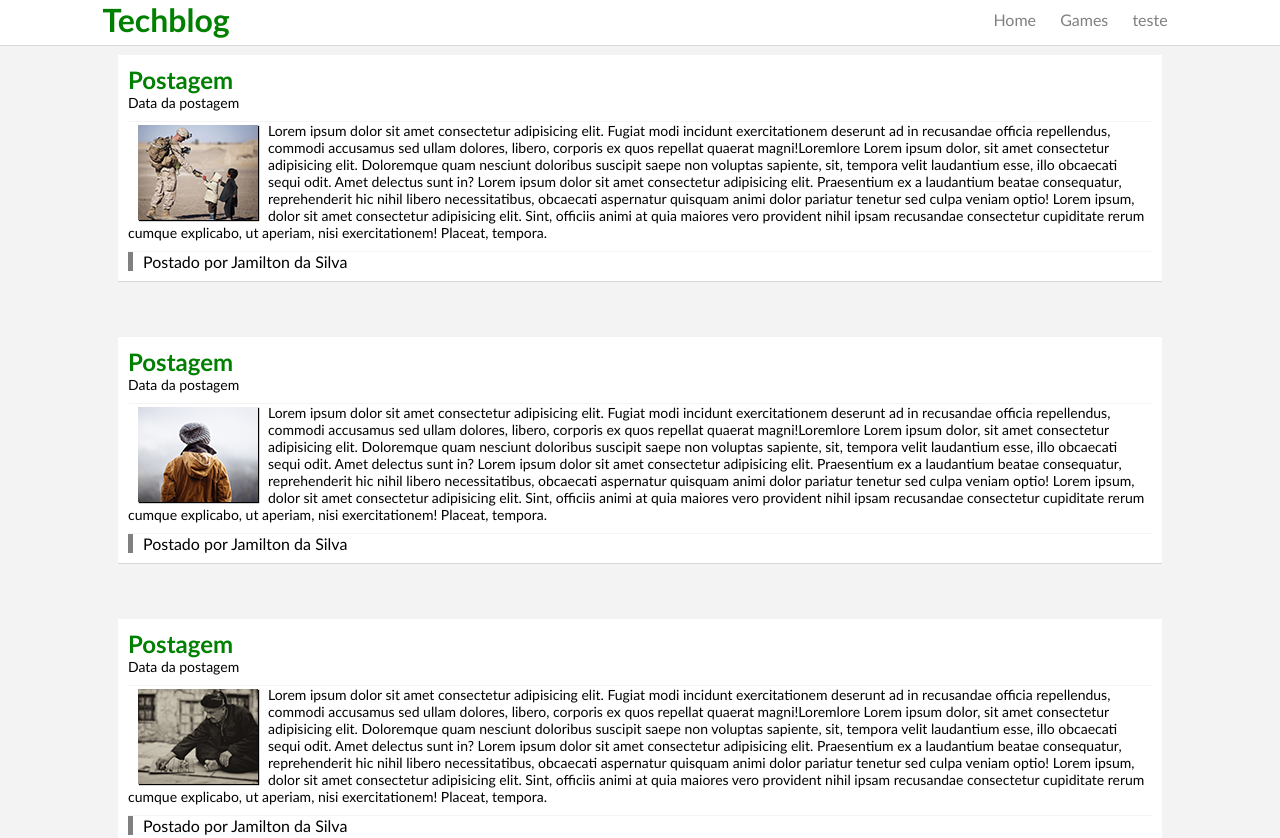
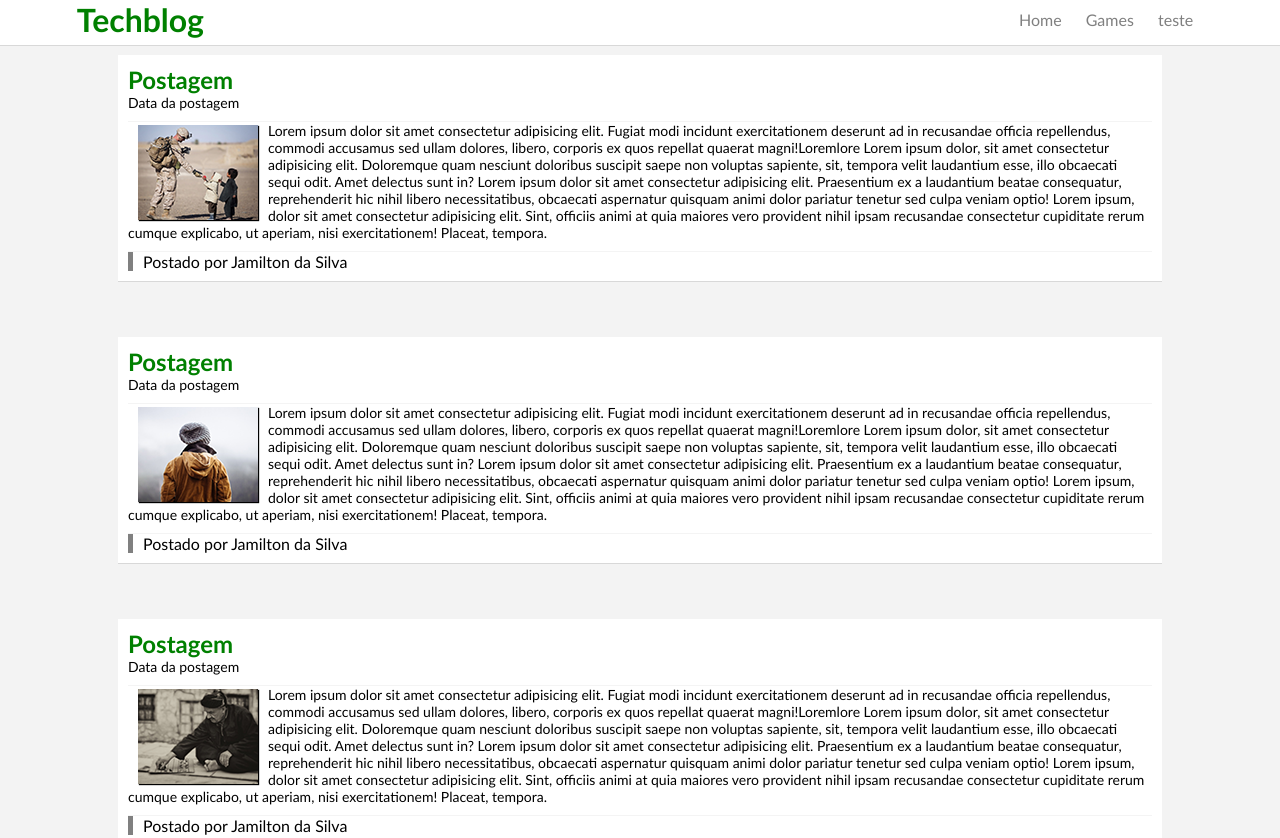
Before and after one commit to aticomunhao/DevWeb, a plain HTML site: page index.html in a window 1280 px wide. Shown: the top 838 px of the page. Drawn offline with Linux system fonts and the light colour scheme.

Commit message:
Ajeitando o Menu

```diff
--- a/style.css
+++ b/style.css
@@ -27,7 +27,7 @@ header{
 }
 nav{
     float: right;
-    padding: 10px 8% 10px 10%   ;
+    padding: 10px 6% 10px 10%   ;
     text-decoration: none;
 
 
@@ -52,7 +52,7 @@ a:active{
 }
 #logo{
     float: left;
-    padding-left: 8%;
+    padding-left: 6%;
 
 }
 /*Area de configuracao do conteudo principal*/
```
